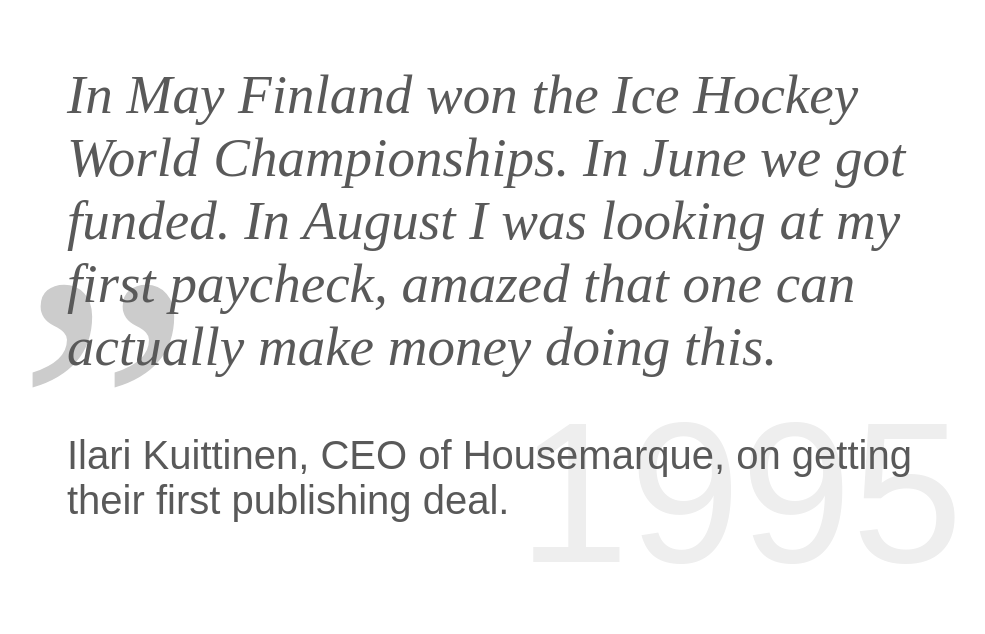
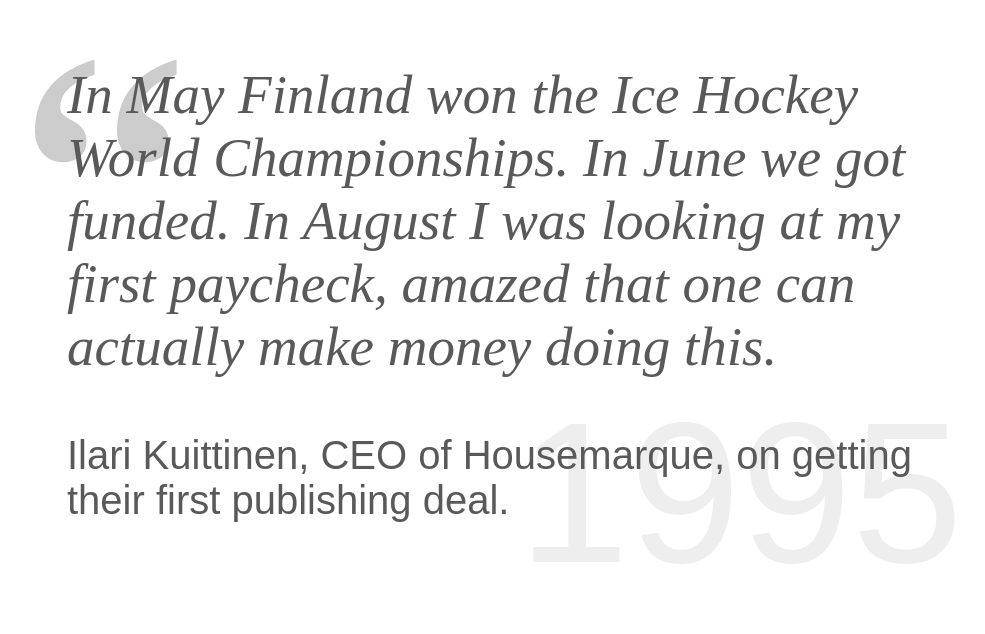
Before and after one commit to pasiaj/talks, a plain HTML site: page la-consulate-2019-05-09/index.html in a window 1280 px wide. Shown: the part 1006-1640 px from the top of the page, without its empty margins (37-1022 px from the left). Drawn offline with Linux system fonts and the light colour scheme; a web font is replaced by a local one.

Commit message:
fix font bug

```diff
--- a/la-consulate-2019-05-09/index.html
+++ b/la-consulate-2019-05-09/index.html
@@ -3,6 +3,7 @@
 <head>
     <title>Brief History of the Finnish Gaming Industry</title>
     <link rel="stylesheet" href="https://use.typekit.net/lxv6isn.css">
+    <meta charset="utf-8"/>
     <style type="text/css" media="screen">
         html, body {
             margin: 0px;
@@ -65,7 +66,7 @@
         }
         blockquote:before {
             color: #ccc;
-            content: "„";
+            content: "\201C";
             font-family: "Times New Roman", sherif;
             font-size: 400px;
             position: absolute;
```
